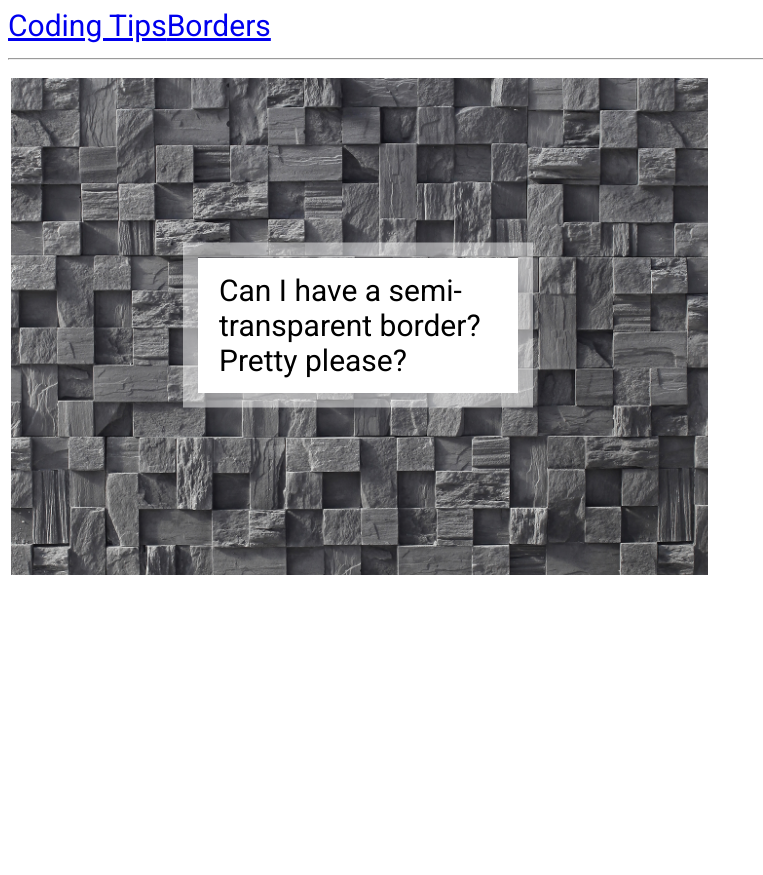
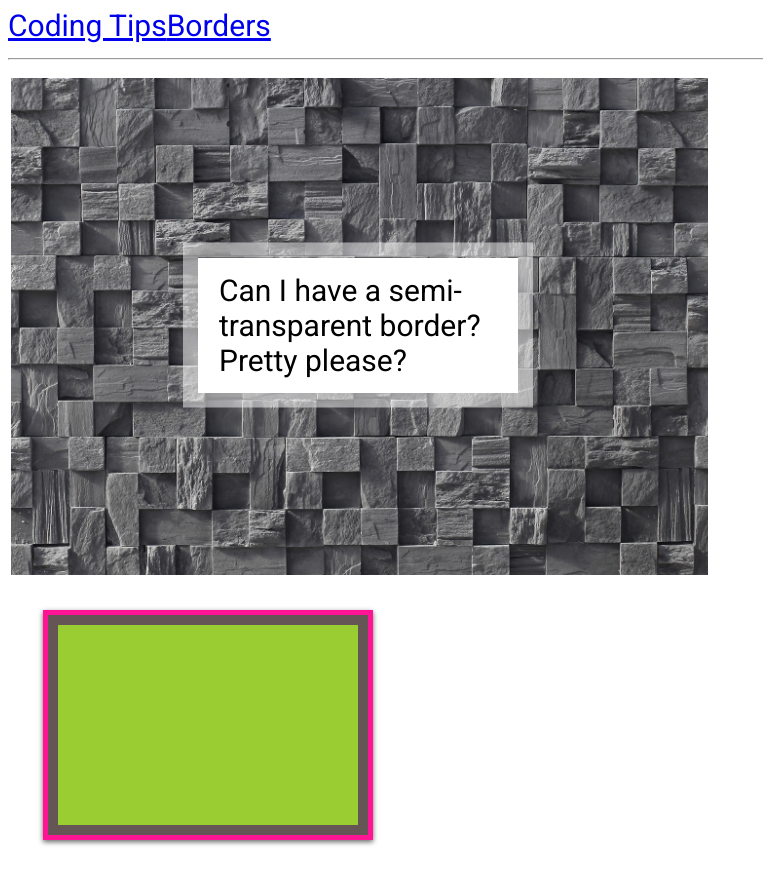
Before and after one commit to ht89/css-secrets, an Angular app: page /borders in a window 1280 px wide. Shown: the whole page, without its empty margins (0-763 px from the left). Before the commit the page ends 800 px from the top, so only its background shows below. Built offline with nearby package versions, Linux system fonts and the light colour scheme.

Commit message:
added multiple borders

```diff
--- a/src/app/borders/borders.component.html
+++ b/src/app/borders/borders.component.html
@@ -1,3 +1,5 @@
 <div class="image">
     <div class="image__inner">Can I have a semi-transparent border? Pretty please?</div>
 </div>
+
+<div class="multi-borders"></div>
--- a/src/app/borders/borders.component.scss
+++ b/src/app/borders/borders.component.scss
@@ -16,3 +16,11 @@
         padding: .5rem .7rem;
     }
 }
+
+.multi-borders {
+    margin: 50px;
+    background: yellowgreen;
+    box-shadow: 0 0 0 10px #655, 0 0 0 15px deeppink, 0 2px 5px 15px rgba(0, 0, 0, .6);
+    height: 200px;
+    width: 300px;
+}
```
